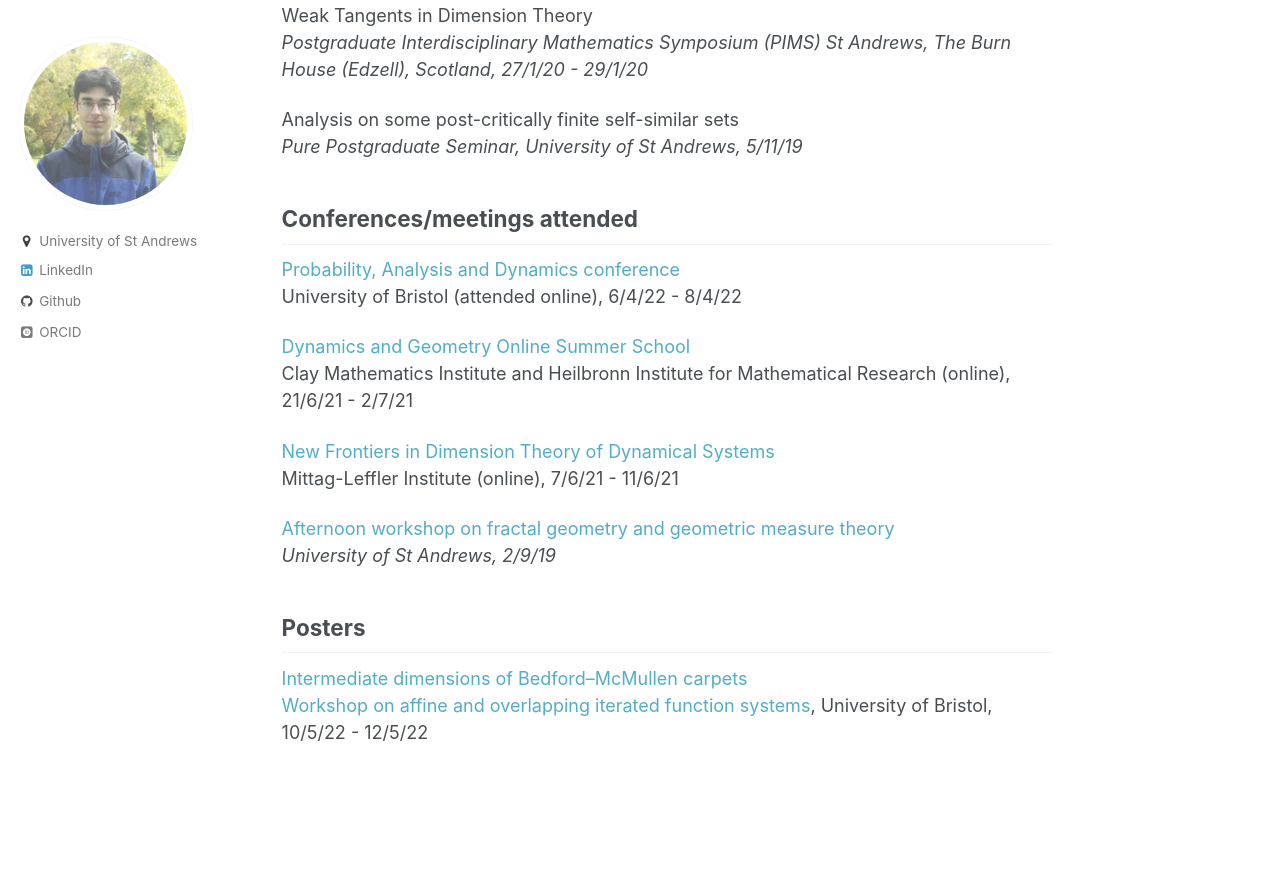
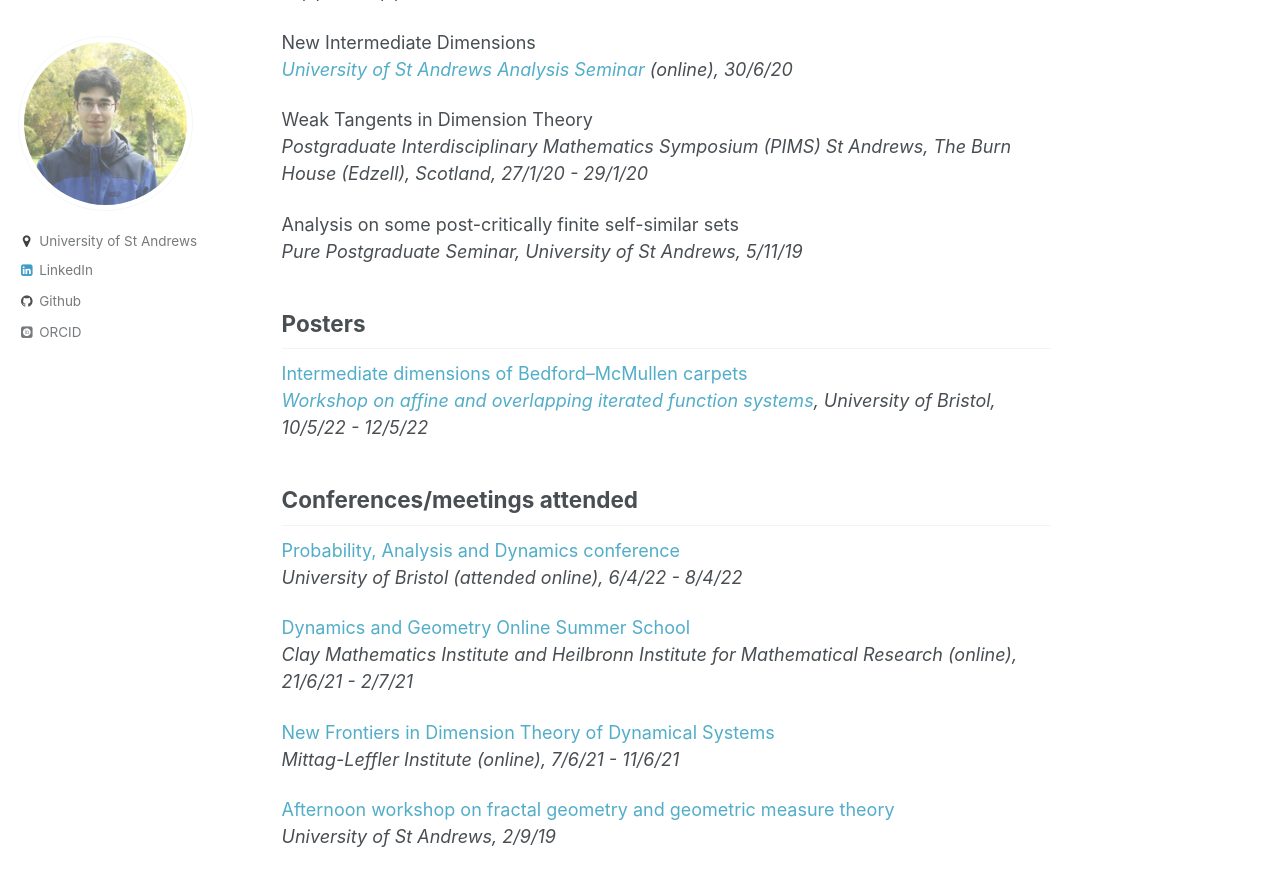
Before and after one commit to amlan-banaji/amlan-banaji.github.io, a Jekyll site: the page built from _pages/talks.md, in a window 1280 px wide and 900 px high, scrolled down 1213 px. Shown: the top 886 px of the window. Built offline with Jekyll 4.4.1, drawn with Linux system fonts in a browser that asks for light colours; some web fonts are replaced; before the commit the page ends 2009 px from its top, so only the background shows below that; some of the changed text lies outside the part shown.

```diff
--- a/_pages/talks.md
+++ b/_pages/talks.md
@@ -45,22 +48,21 @@ Weak Tangents in Dimension Theory
 Analysis on some post-critically finite self-similar sets
 *Pure Postgraduate Seminar, University of St Andrews, 5/11/19*
 
+## Posters
+
+[Intermediate dimensions of Bedford–McMullen carpets](https://amlan-banaji.github.io/files/BristolCarpetsPoster.pdf)
+*[Workshop on affine and overlapping iterated function systems](https://www.mat.univie.ac.at/~troscheit/workshop2022/), University of Bristol, 10/5/22 - 12/5/22*
 
 ## Conferences/meetings attended
 
 [Probability, Analysis and Dynamics conference](https://people.maths.bris.ac.uk/~mb13434/pad21/)
-University of Bristol (attended online), 6/4/22 - 8/4/22
+*University of Bristol (attended online), 6/4/22 - 8/4/22*
 
 [Dynamics and Geometry Online Summer School](https://heilbronn.ac.uk/2020/12/17/cmi-himr-dynamics-and-geometry-summer-school/)
-Clay Mathematics Institute and Heilbronn Institute for Mathematical Research (online), 21/6/21 - 2/7/21
+*Clay Mathematics Institute and Heilbronn Institute for Mathematical Research (online), 21/6/21 - 2/7/21*
 
 [New Frontiers in Dimension Theory of Dynamical Systems](http://mittag-leffler.se/konferens/new-frontiers-dimension-theory-dynamical-systems-applications-metric-number-theory-web)
-Mittag-Leffler Institute (online), 7/6/21 - 11/6/21
+*Mittag-Leffler Institute (online), 7/6/21 - 11/6/21*
 
 [Afternoon workshop on fractal geometry and geometric measure theory](http://www.mcs.st-andrews.ac.uk/~jmf32/FG19.html)
 *University of St Andrews, 2/9/19*
-
-## Posters
-
-[Intermediate dimensions of Bedford–McMullen carpets](https://amlan-banaji.github.io/files/BristolCarpetsPoster.pdf)
-[Workshop on affine and overlapping iterated function systems](https://www.mat.univie.ac.at/~troscheit/workshop2022/), University of Bristol, 10/5/22 - 12/5/22
```
Also changed, not shown: other parts of _pages/talks.md (+4 -1 lines), 2 other files.
